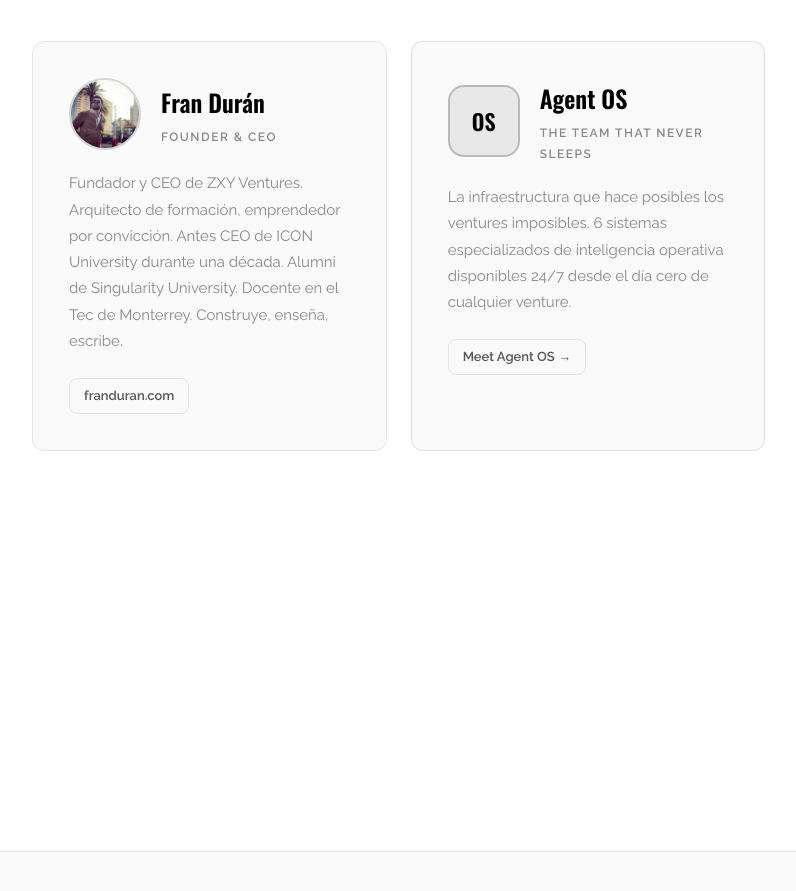
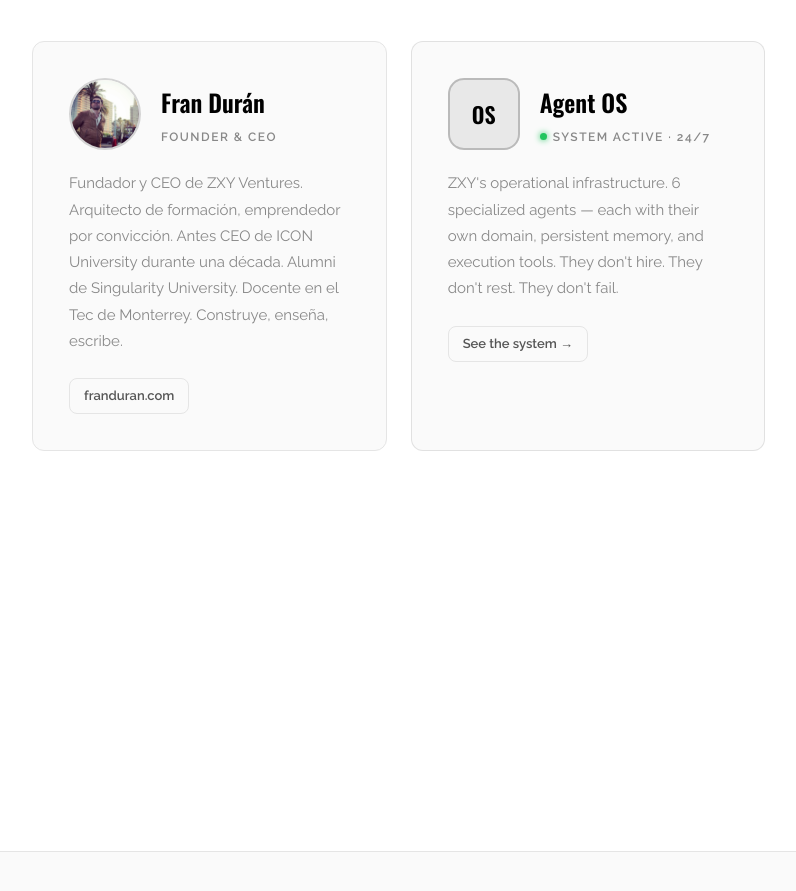
Before and after one commit to franduranv/zxy.vc, a plain HTML site: page index.html in a window 1280 px wide. Shown: the part 1180-2071 px from the top of the page, without its empty margins (52-848 px from the left). Drawn offline with nearby package versions, Linux system fonts and the light colour scheme.

Commit message:
fix: Agent OS card — green dot, system description, Ver el sistema (v=final4)

```diff
--- a/index.html
+++ b/index.html
@@ -38,7 +38,7 @@
 
   <!-- Anti-flash -->
   <script>(function(){var t=localStorage.getItem('zxy-theme');document.documentElement.setAttribute('data-theme',t||(window.matchMedia('(prefers-color-scheme: dark)').matches?'dark':'light'));})();</script>
-  <link rel="stylesheet" href="style.css?v=final3" />
+  <link rel="stylesheet" href="style.css?v=final4" />
 
   <!-- Anti-flash: aplica tema antes del primer render -->
   <script>
@@ -140,14 +140,17 @@
             </div>
             <div>
               <div class="equipo-name">Agent OS</div>
-              <div class="equipo-role" data-es="El equipo que no duerme" data-en="The team that never sleeps">El equipo que no duerme</div>
+              <div class="equipo-role" style="display:flex;align-items:center;gap:6px;">
+                <span style="display:inline-block;width:7px;height:7px;border-radius:50%;background:#22c55e;box-shadow:0 0 6px #22c55e;flex-shrink:0;"></span>
+                <span data-es="Sistema Activo · 24/7" data-en="System Active · 24/7">Sistema Activo · 24/7</span>
+              </div>
             </div>
           </div>
-          <p class="equipo-bio">
-            La infraestructura que hace posibles los ventures imposibles. 6 sistemas especializados de inteligencia operativa disponibles 24/7 desde el día cero de cualquier venture.
+          <p class="equipo-bio" data-es="Infraestructura operativa de ZXY. 6 agentes especializados — cada uno con dominio propio, memoria persistente y herramientas de ejecución. No contratan. No descansan. No fallan." data-en="ZXY's operational infrastructure. 6 specialized agents — each with their own domain, persistent memory, and execution tools. They don't hire. They don't rest. They don't fail.">
+            Infraestructura operativa de ZXY. 6 agentes especializados — cada uno con dominio propio, memoria persistente y herramientas de ejecución. No contratan. No descansan. No fallan.
           </p>
           <div class="equipo-links">
-            <a href="#agente" class="equipo-link" data-es="Conocer Agent OS →" data-en="Meet Agent OS →">Conocer Agent OS →</a>
+            <a href="#agente" class="equipo-link" data-es="Ver el sistema →" data-en="See the system →">Ver el sistema →</a>
           </div>
         </div>
       </div>
@@ -478,6 +481,6 @@
   </script>
 
 
-  <script src="landing.js?v=final3"></script>
+  <script src="landing.js?v=final4"></script>
 </body>
 </html>
```
